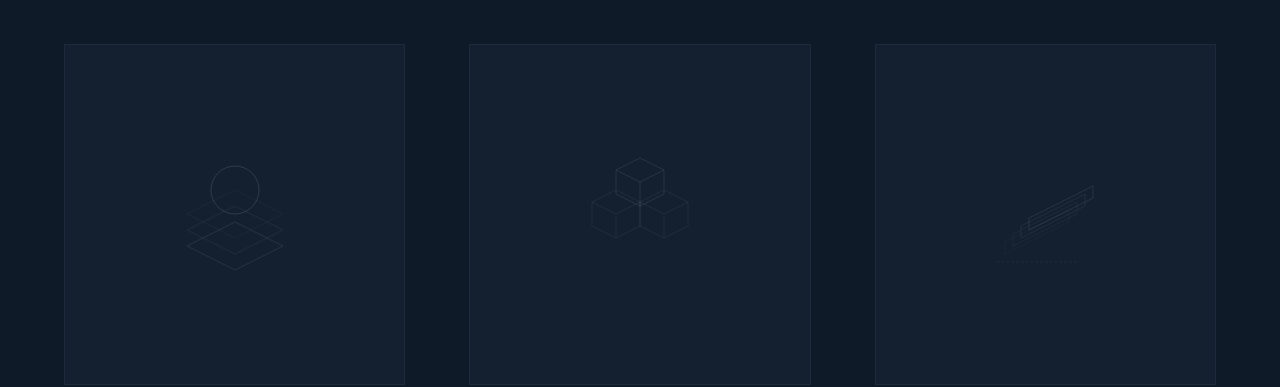
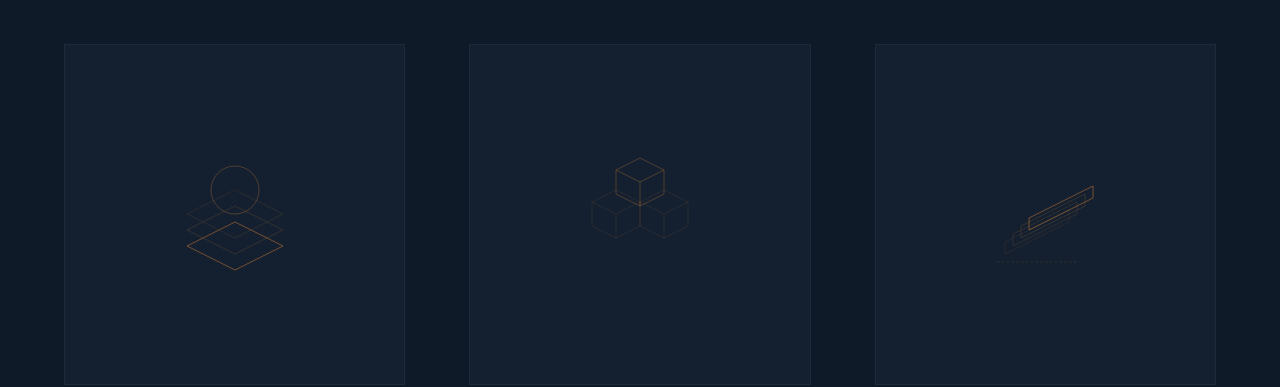
Before and after one commit to blakehenkel24-eng/flowstate-ai, a Next.js app: page / in a window 1280 px wide. Shown: the part 2240-2627 px from the top of the page. Built offline with nearby package versions, Linux system fonts and the light colour scheme.

Commit message:
Fix process icons to copper color

```diff
--- a/src/app/page.tsx
+++ b/src/app/page.tsx
@@ -215,11 +215,11 @@ function Process() {
       title: "Discovery Call",
       description: "Deep dive into your current manual workflows to identify high-impact automation opportunities and bottlenecks.",
       svg: (
-        <svg className="w-40 h-40 stroke-[#C0C0C0]/20 fill-none" strokeWidth="0.75" viewBox="0 0 200 200">
-          <circle className="stroke-[#F8F8F8]/20" cx="100" cy="70" r="30"/>
-          <path className="opacity-40" d="M40 100 L100 70 L160 100 L100 130 Z"/>
-          <path className="opacity-60" d="M40 120 L100 90 L160 120 L100 150 Z"/>
-          <path d="M40 140 L100 110 L160 140 L100 170 Z"/>
+        <svg className="w-40 h-40 stroke-[#B87333]/40 fill-none" strokeWidth="0.75" viewBox="0 0 200 200">
+          <circle className="stroke-[#B87333]/60" cx="100" cy="70" r="30"/>
+          <path className="opacity-60" d="M40 100 L100 70 L160 100 L100 130 Z"/>
+          <path className="opacity-80" d="M40 120 L100 90 L160 120 L100 150 Z"/>
+          <path className="stroke-[#B87333]" d="M40 140 L100 110 L160 140 L100 170 Z"/>
         </svg>
       )
     },
@@ -228,11 +228,11 @@ function Process() {
       title: "Build & Deploy",
       description: "Rapid engineering cycle. We deliver your custom automation ready to use in just 5-7 days, not months.",
       svg: (
-        <svg className="w-40 h-40 stroke-[#C0C0C0]/20 fill-none" strokeWidth="0.75" viewBox="0 0 200 200">
+        <svg className="w-40 h-40 stroke-[#B87333]/40 fill-none" strokeWidth="0.75" viewBox="0 0 200 200">
           <g transform="translate(0, -10)">
-            <path d="M100 40 L130 55 L100 70 L70 55 Z"/>
-            <path d="M70 55 V85 L100 100 V70"/>
-            <path d="M130 55 V85 L100 100"/>
+            <path className="stroke-[#B87333]/60" d="M100 40 L130 55 L100 70 L70 55 Z"/>
+            <path className="stroke-[#B87333]/60" d="M70 55 V85 L100 100 V70"/>
+            <path className="stroke-[#B87333]/60" d="M130 55 V85 L100 100"/>
             <path className="opacity-60" d="M70 80 L100 95 L70 110 L40 95 Z"/>
             <path className="opacity-60" d="M40 95 V125 L70 140 V110"/>
             <path className="opacity-60" d="M100 95 V125 L70 140"/>
@@ -248,12 +248,12 @@ function Process() {
       title: "Optimize & Scale",
       description: "Continuous calibration and scaling support to ensure your system evolves alongside your business growth.",
       svg: (
-        <svg className="w-40 h-40 stroke-[#C0C0C0]/20 fill-none" strokeWidth="0.75" viewBox="0 0 200 200">
-          <path className="opacity-30" d="M50 150 L130 110 V95 L50 135 Z"/>
-          <path className="opacity-50" d="M60 140 L140 100 V85 L60 125 Z"/>
-          <path className="opacity-70" d="M70 130 L150 90 V75 L70 115 Z"/>
-          <path d="M80 120 L160 80 V65 L80 105 Z"/>
-          <path className="stroke-[#F8F8F8]/10" d="M40 160 H140" strokeDasharray="3 3"/>
+        <svg className="w-40 h-40 stroke-[#B87333]/40 fill-none" strokeWidth="0.75" viewBox="0 0 200 200">
+          <path className="opacity-50" d="M50 150 L130 110 V95 L50 135 Z"/>
+          <path className="opacity-70" d="M60 140 L140 100 V85 L60 125 Z"/>
+          <path className="opacity-90" d="M70 130 L150 90 V75 L70 115 Z"/>
+          <path className="stroke-[#B87333]" d="M80 120 L160 80 V65 L80 105 Z"/>
+          <path className="stroke-[#B87333]/30" d="M40 160 H140" strokeDasharray="3 3"/>
         </svg>
       )
     }
```
Also changed, not shown: 77 other files (tests, documents, lock files or other folders).
